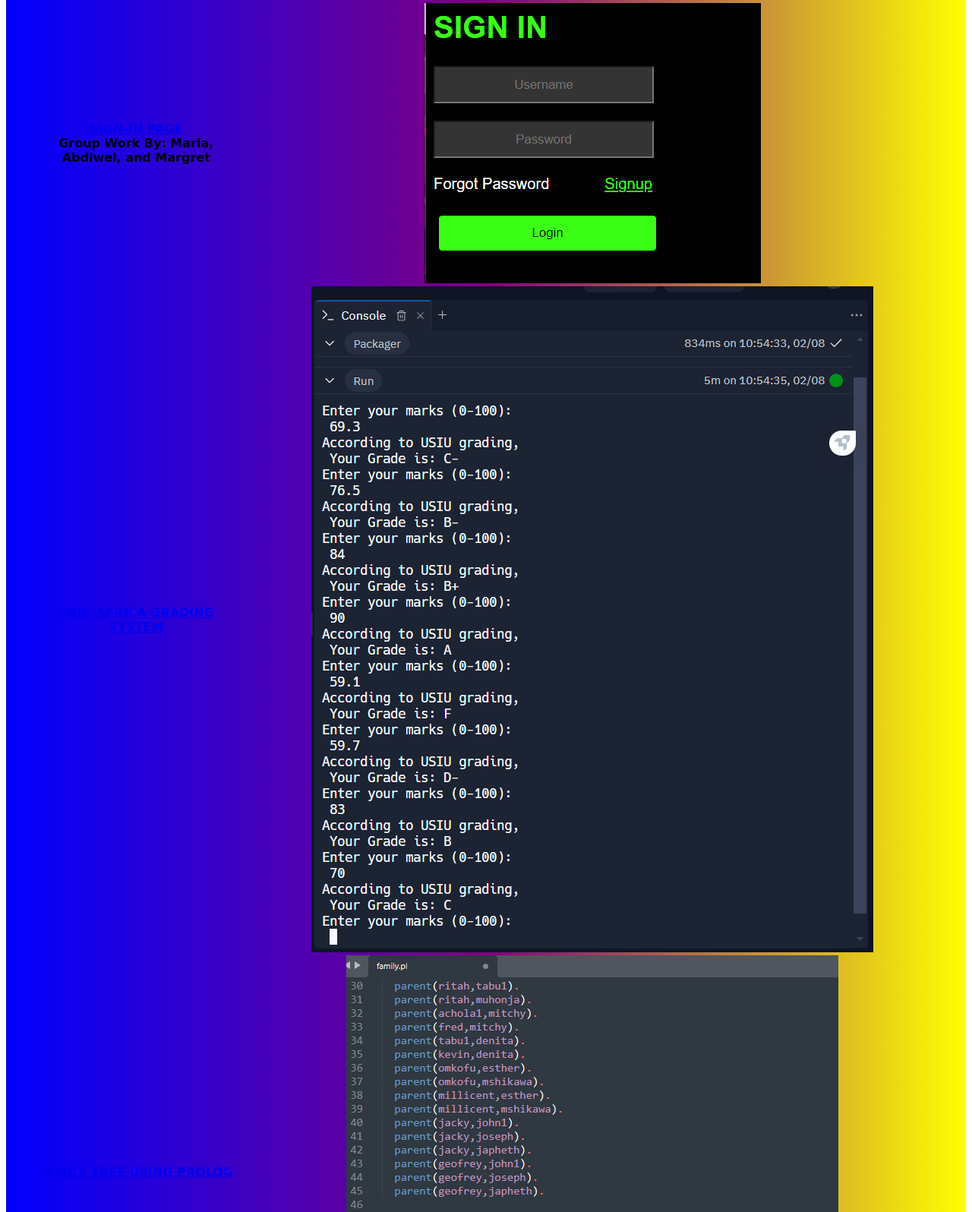
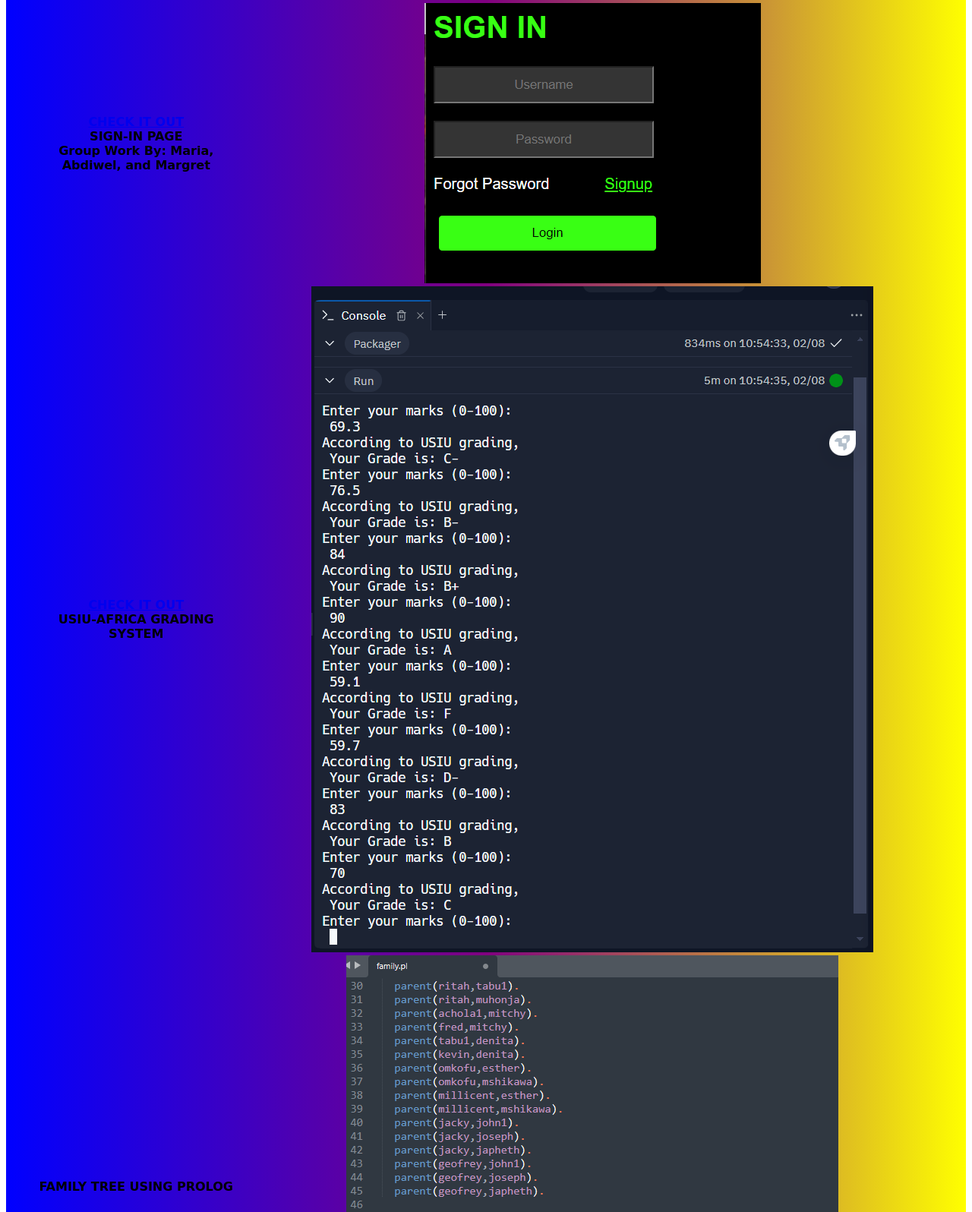
Before and after one commit to Maygreat-W/Margret.github.io, a plain HTML site: page myprojects.html in a window 1280 px wide. Shown: the part 57-1653 px from the top of the page at 76% size. Drawn offline with Linux system fonts and the light colour scheme.

Commit message:
Update myprojects.html

```diff
--- a/myprojects.html
+++ b/myprojects.html
@@ -19,26 +19,26 @@ img {
     <div class="content">
     <table>
         <tr>
-            <td><b><a href="https://github.com/Maygreat-W/Margret.github.io/blob/main/SIGNIN.html">SIGN-IN PAGE</a><br>Group Work By: Maria, Abdiwel, and Margret</td>
+            <td><b><a href="https://github.com/Maygreat-W/Margret.github.io/blob/main/SIGNIN.html">CHECK IT OUT</a><br>SIGN-IN PAGE <br>Group Work By: Maria, Abdiwel, and Margret</td>
             <td><img src="Screenshot 2024-01-22 111836.png"></a></td>
 
         </tr>
 
         <tr>
-            <td><b><a href="https://replit.com/@MargaretWafula/USIUgradingpy">USIU-AFRICA GRADING SYSTEM</a></td>
+            <td><b><a href="https://replit.com/@MargaretWafula/USIUgradingpy">CHECK IT OUT</a><br>USIU-AFRICA GRADING SYSTEM</td>
             <td><img src="Screenshot 2024-02-08 110032.png"></td>
 
 
         </tr>
 
         <tr>
-            <td><b><a href="https://github.com/Maygreat-W/Margret.github.io/blob/main/familytree.pl">FAMILY TREE USING PROLOG</a></td>
+            <td><b><a href="https://github.com/Maygreat-W/Margret.github.io/blob/main/familytree.pl"></a><br></br>FAMILY TREE USING PROLOG</td>
                 <td><img src="Screenshot 2024-01-31 205035.png"></td>
 
         </tr>
 
         <tr>
-            <td><b><a href="https://replit.com/@MargaretWafula/cArea-of-shapes">CALCULATION OF AREA USING OOP, FUNCTIONAL</a></td>
+            <td><b><a href="https://replit.com/@MargaretWafula/cArea-of-shapes">CHECK IT OUT</a><br>CALCULATION OF AREA USING OOP, FUNCTIONAL</td>
             <td><img src="Screenshot 2024-01-31 214837.png"></td>
 
 
```
